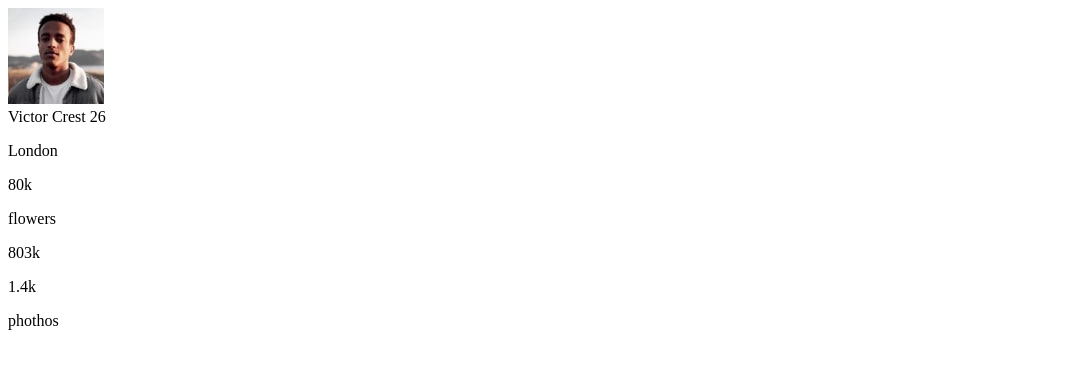
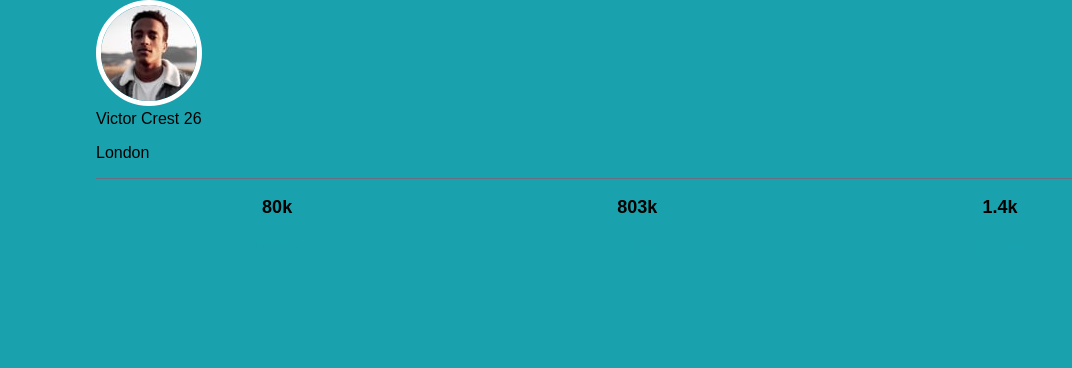
Before and after one commit to CristianA26515/profile-card-component-main, a plain HTML site: page index.html in a window 1280 px wide. Shown: the whole page, without its empty margins (0-1072 px from the left). Drawn offline with Linux system fonts and the light colour scheme.

Commit message:
first commit estructura acabada

```diff
--- a/index.html
+++ b/index.html
@@ -37,8 +37,7 @@
         </div>
         <div>
           <p>803k</p>
-          <p>
-            <Likes /p>
+          <p>Likes</p>
         </div>
         <div>
           <p>1.4k</p>
--- a/style.css
+++ b/style.css
@@ -1,2 +1,49 @@
 .attribution { font-size: 11px; text-align: center; }
 .attribution a { color: hsl(228, 45%, 44%); }
+
+:root{
+--Dark-cyan: hsl(185, 75%, 39%);
+--Very-dark-desaturated-blue: hsl(229, 23%, 23%);
+--Dark-grayish-blue: hsl(227, 10%, 46%);
+
+--Name-stats-Font-size:18px;
+}
+html ,
+body{
+    margin: 0;
+    box-sizing: border-box;
+    font-family: "Kumbin Sans", sans-serif;
+    font-family: "Quicksand", sans-serif;
+    background: var(--Dark-cyan);
+}
+.profile-card{
+    border-radius: 8px;
+    width: 85%;
+    margin: 0 auto;
+
+}
+.profile-card-top{
+    background-image: url();
+}
+.profile-card-top img{
+    border-radius: 50%;
+    border: 5px solid white;
+
+}
+
+.profile-card-buttom__datos-seguidores{
+    display: flex;
+    justify-content: space-around;
+    border-top: 1px  solid var(--Dark-grayish-blue);
+}
+.profile-card-buttom__datos-seguidores div p:nth-child(1){
+    font-size:  var(--Name-stats-Font-size);
+    font-weight: 700;
+    text-align: center;
+}
+.profile-card-buttom__datos-seguidores div p:nth-child(2){
+    color: var(--Dark-cyan);
+    font-weight: 400;
+    font-size: 14px;
+    text-align: center;
+}
```
